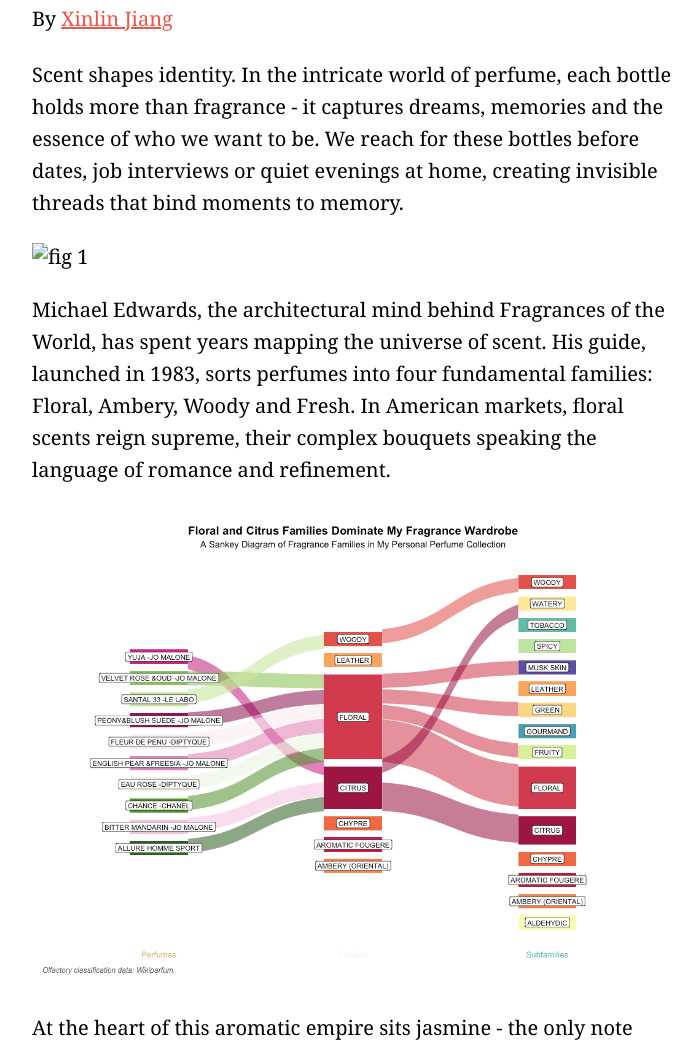
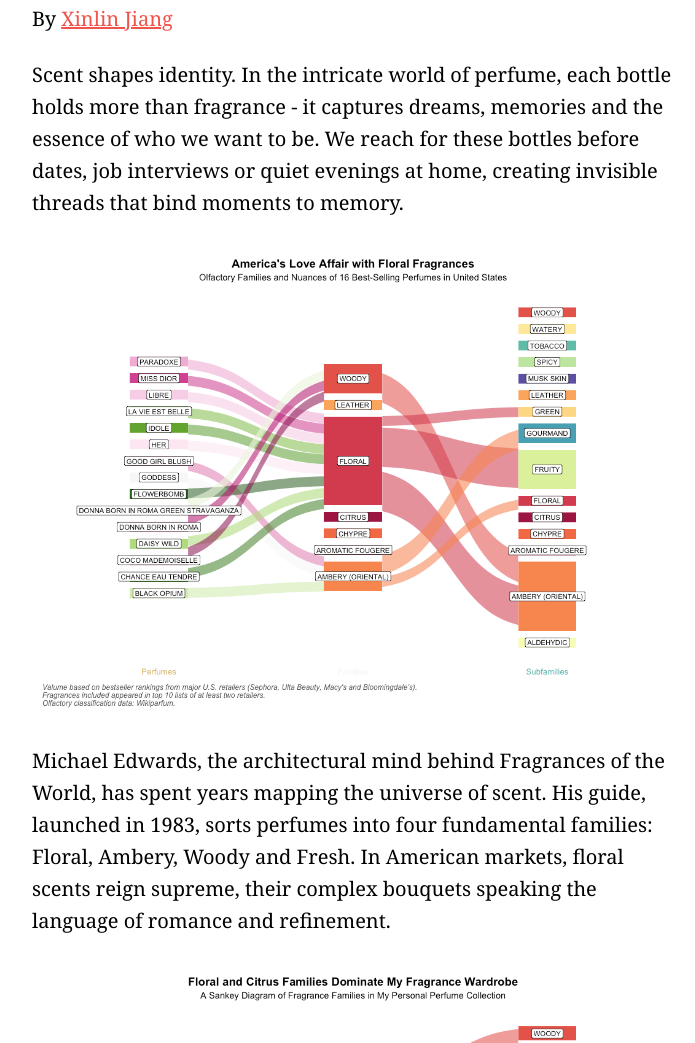
Before and after one commit to gracejiang0612/olfactory-families, a plain HTML site: page index.html in a window 1280 px wide. Shown: the part 717-1760 px from the top of the page, without its empty margins (288-983 px from the left). Drawn offline with Linux system fonts and the light colour scheme.

Commit message:
Update index.html

```diff
--- a/index.html
+++ b/index.html
@@ -159,7 +159,7 @@
 
     <div class="content">
         <figure>
-            <img src="fig1.gpg" alt="fig 1">
+            <img src="fig1.png" alt="fig 1">
         </figure>
     </div>
 
```
